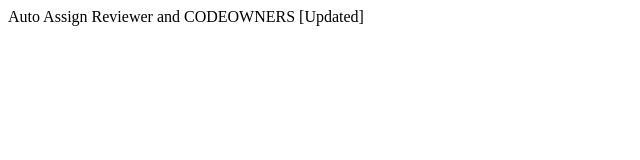
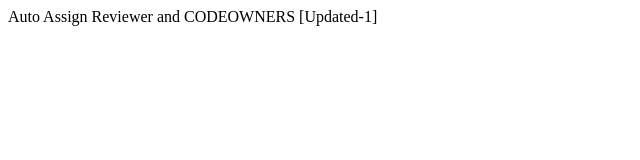
Before and after one commit to timotiusas11/auto-assign-reviewer, a plain HTML site: page index.html in a window 1280 px wide. Shown: the full height of the page, 0-640 px from the left. Drawn offline with Linux system fonts and the light colour scheme.

Commit message:
test update

```diff
--- a/index.html
+++ b/index.html
@@ -1 +1 @@
-<p>Auto Assign Reviewer and CODEOWNERS [Updated]</p>
+<p>Auto Assign Reviewer and CODEOWNERS [Updated-1]</p>
```
